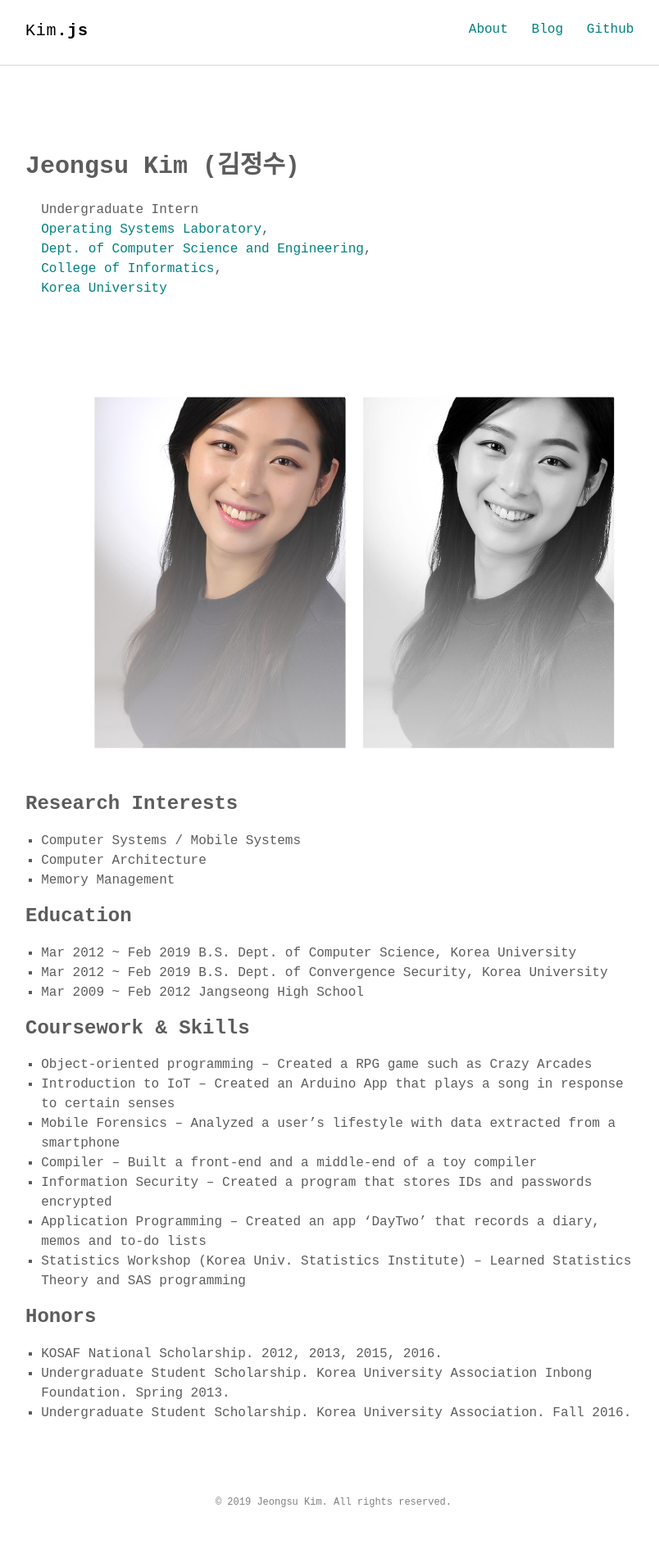
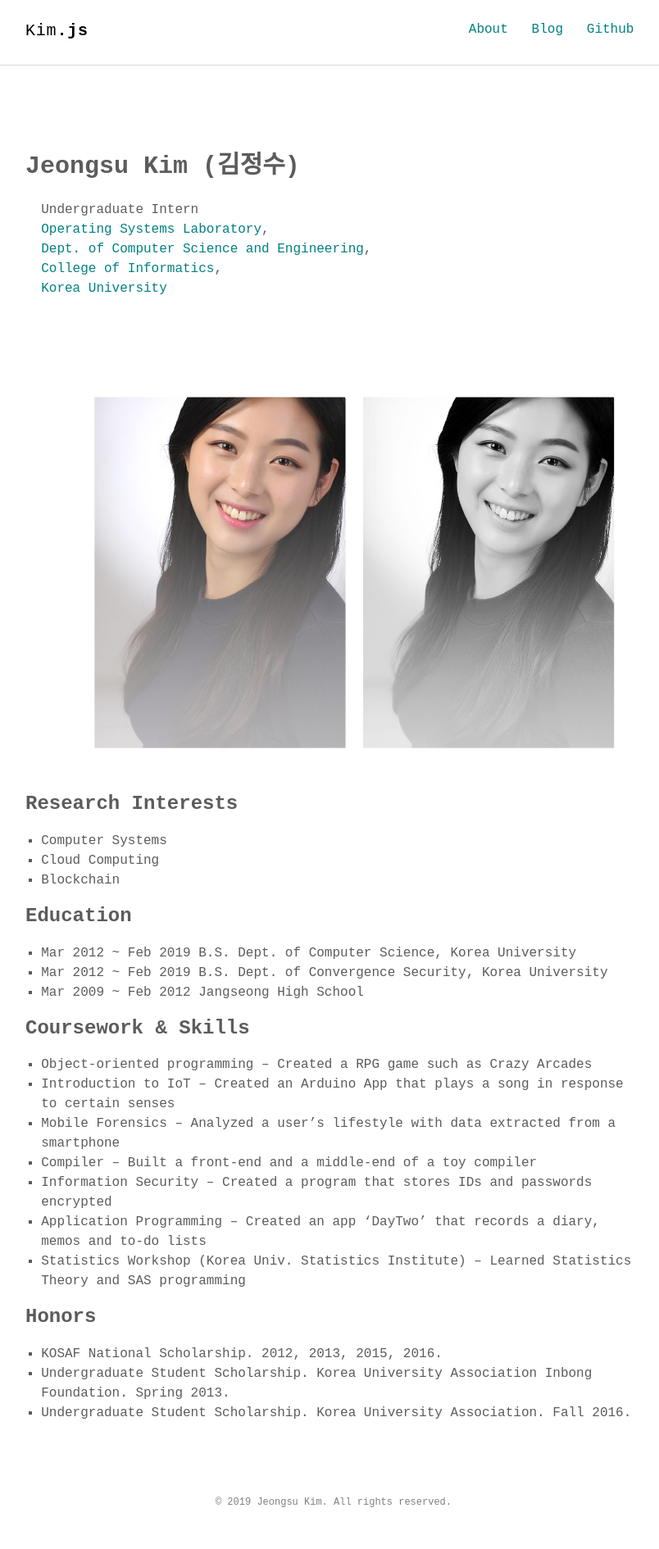
Before and after one commit to Kim-JeongSu/info, a Jekyll site: the page built from index.html, in a window 1280 px wide. Shown: the whole page at 82% size, without its empty margins (233-1037 px from the left). Built offline with Jekyll 4.4.1, drawn with Linux system fonts in a browser that asks for light colours; some web fonts are replaced.

Commit message:
Update index.html

```diff
--- a/index.html
+++ b/index.html
@@ -31,11 +31,11 @@ Undergraduate Intern<br>
 <h3 id="researchinterests">Research Interests</h3>
 
 <ul>
-<li>Computer Systems / Mobile Systems</li>
+<li>Computer Systems</li>
 
-<li>Computer Architecture</li>
+<li>Cloud Computing</li>
 
-<li>Memory Management</li>
+<li>Blockchain</li>
 </ul>
 
 <h3 id="education">Education</h3>
```
